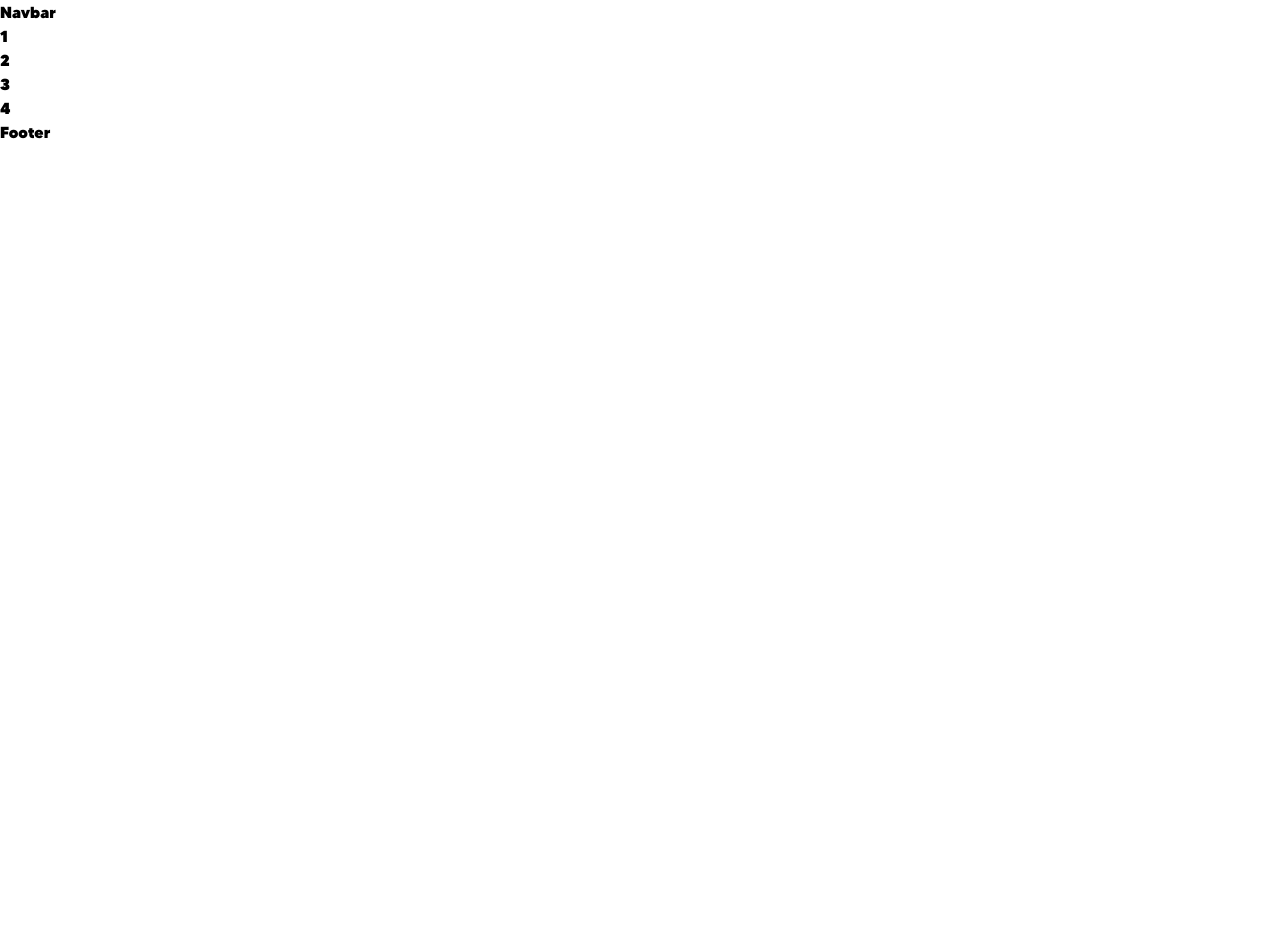
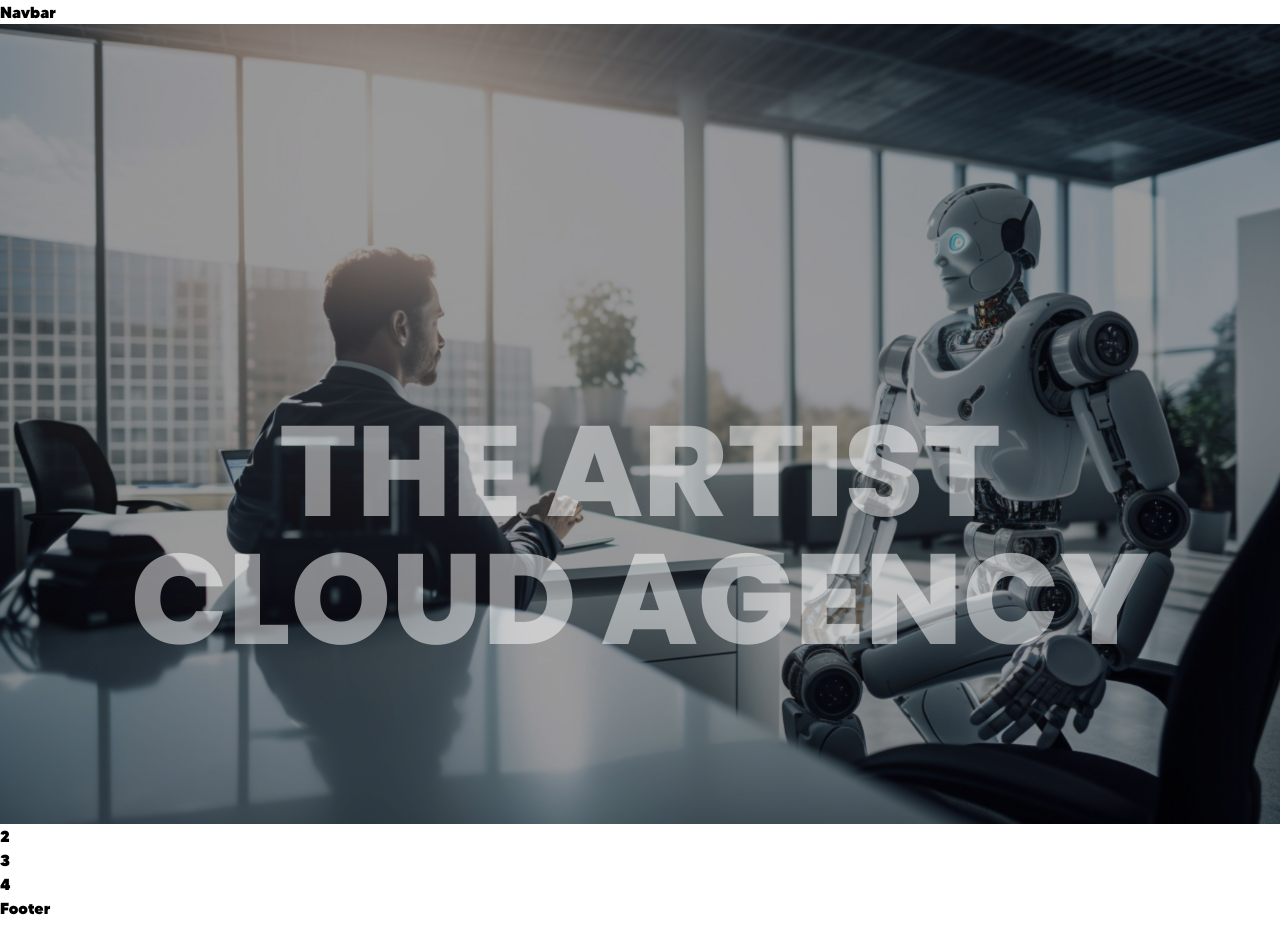
Before and after one commit to alamincoders/leading-page-react-vite-tailwindcss, a React (Vite) app: page / in a window 1280 px wide. Before the commit the page ends 800 px from the top, so only its background shows below. Built offline with nearby package versions, Linux system fonts and the light colour scheme.

Commit message:
updated hero

```diff
--- a/src/App.jsx
+++ b/src/App.jsx
@@ -1,9 +1,10 @@
 import React from "react";
+import Hero from "./components/screen/Hero";
 
 export default function App() {
   return (
     <React.Fragment>
-      <section>1</section>
+      <Hero />
       <section>2</section>
       <section>3</section>
       <section>4</section>
--- /dev/null
+++ b/src/components/screen/Hero.jsx
@@ -0,0 +1,20 @@
+import bg from "../../assets/images/17.jpg";
+
+const Hero = () => {
+  return (
+    <div style={{ backgroundImage: `url(${bg})` }} className="bg-cover bg-center bg-no-repeat min-h-screen relative">
+      <div className="text-center">
+        <div className=" absolute w-full font-poppins bg-black/40 h-full">
+          <div className="absolute -bottom-28 text-white/50 flex items-center justify-center w-full h-full">
+            <div>
+              <h1 className="font-extrabold text-[45px] sm:text-[65px] md:text-[80px] lg:text-[118px] xl:text-[128px] leading-none ">THE ARTIST</h1>
+              <h1 className="font-extrabold text-[45px] sm:text-[65px] md:text-[80px] lg:text-[118px] xl:text-[128px] leading-none">CLOUD AGENCY</h1>
+            </div>
+          </div>
+        </div>
+      </div>
+    </div>
+  );
+};
+
+export default Hero;
--- a/src/pages/Home.jsx
+++ b/src/pages/Home.jsx
@@ -1,5 +1,12 @@
+import React from "react";
+import Hero from "../components/screen/Hero";
+
 const Home = () => {
-  return <div>Home</div>;
+  return (
+    <React.Fragment>
+      <Hero />
+    </React.Fragment>
+  );
 };
 
 export default Home;
--- a/src/styles/index.css
+++ b/src/styles/index.css
@@ -2,7 +2,6 @@
 @tailwind base;
 @tailwind components;
 @tailwind utilities;
-
 
 @font-face {
   font-family: "Outline_PERSONAL";
@@ -37,8 +36,52 @@
   margin: 0;
   padding: 0;
 }
+html {
+  scroll-behavior: smooth;
+}
 
 body {
   font-family: "Black_PERSONAL";
   box-sizing: border-box;
 }
+
+.container_fluid {
+  max-width: 100%;
+  margin: 0 auto;
+  padding: 0 15px;
+}
+
+/* Extra small screens (576px and below) */
+@media (min-width: 576px) {
+  .container_fluid {
+    max-width: 96%;
+  }
+}
+
+/* Small screens (768px and below) */
+@media (min-width: 768px) {
+  .container_fluid {
+    max-width: 94%;
+  }
+}
+
+/* Medium screens (992px and below) */
+@media (min-width: 992px) {
+  .container_fluid {
+    max-width: 94%;
+  }
+}
+
+/* Large screens (1200px and below) */
+@media (min-width: 1200px) {
+  .container_fluid {
+    max-width: 1140px;
+  }
+}
+
+/* Extra large screens (1400px and below) */
+@media (min-width: 1400px) {
+  .container_fluid {
+    max-width: 1300px;
+  }
+}
--- a/tailwind.config.js
+++ b/tailwind.config.js
@@ -3,6 +3,9 @@ export default {
   content: ["./index.html", "./src/**/*.{js,ts,jsx,tsx}"],
   theme: {
     extend: {
+      boxShadow: {
+        "3xl": "rgba(17, 17, 26, 0.1) 0px 0px 16px",
+      },
       fontFamily: {
         poppins: ["Poppins", "sans-serif"],
         outline_personal: ["Outline_PERSONAL"],
```
